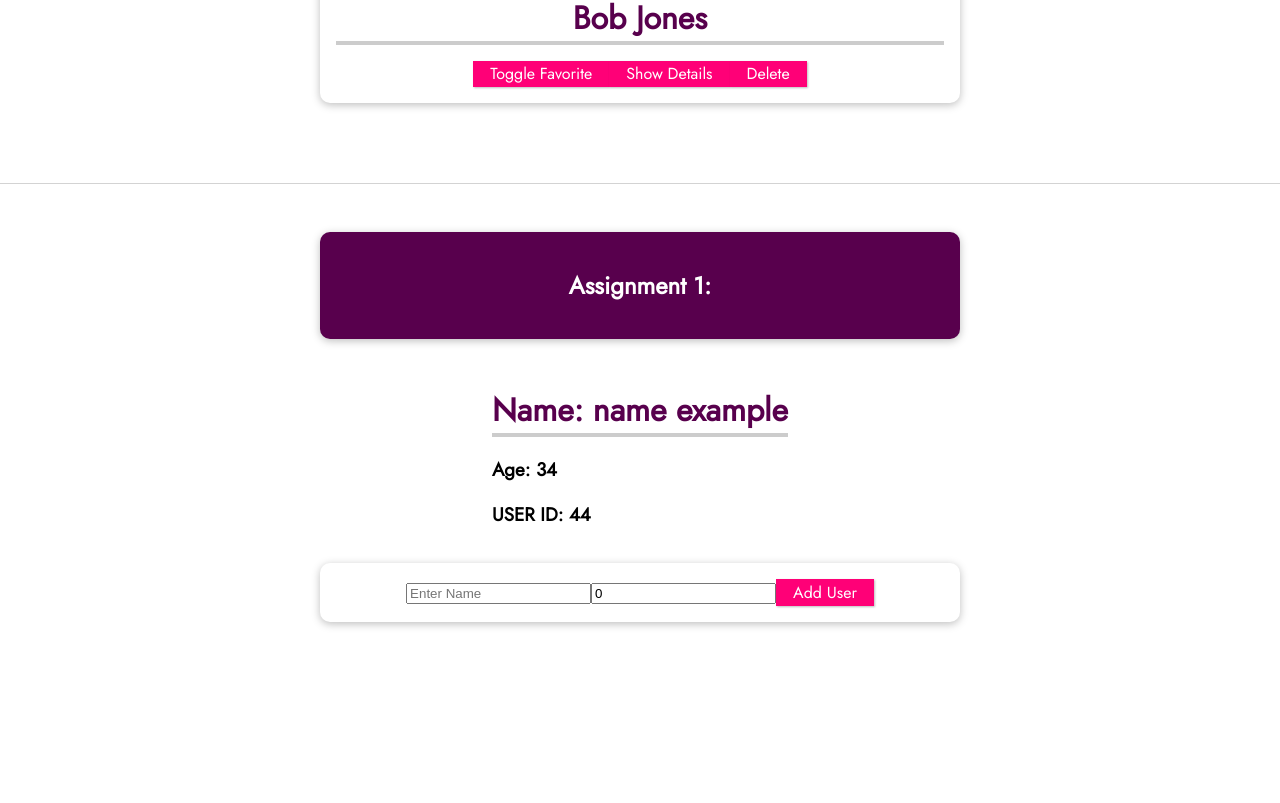
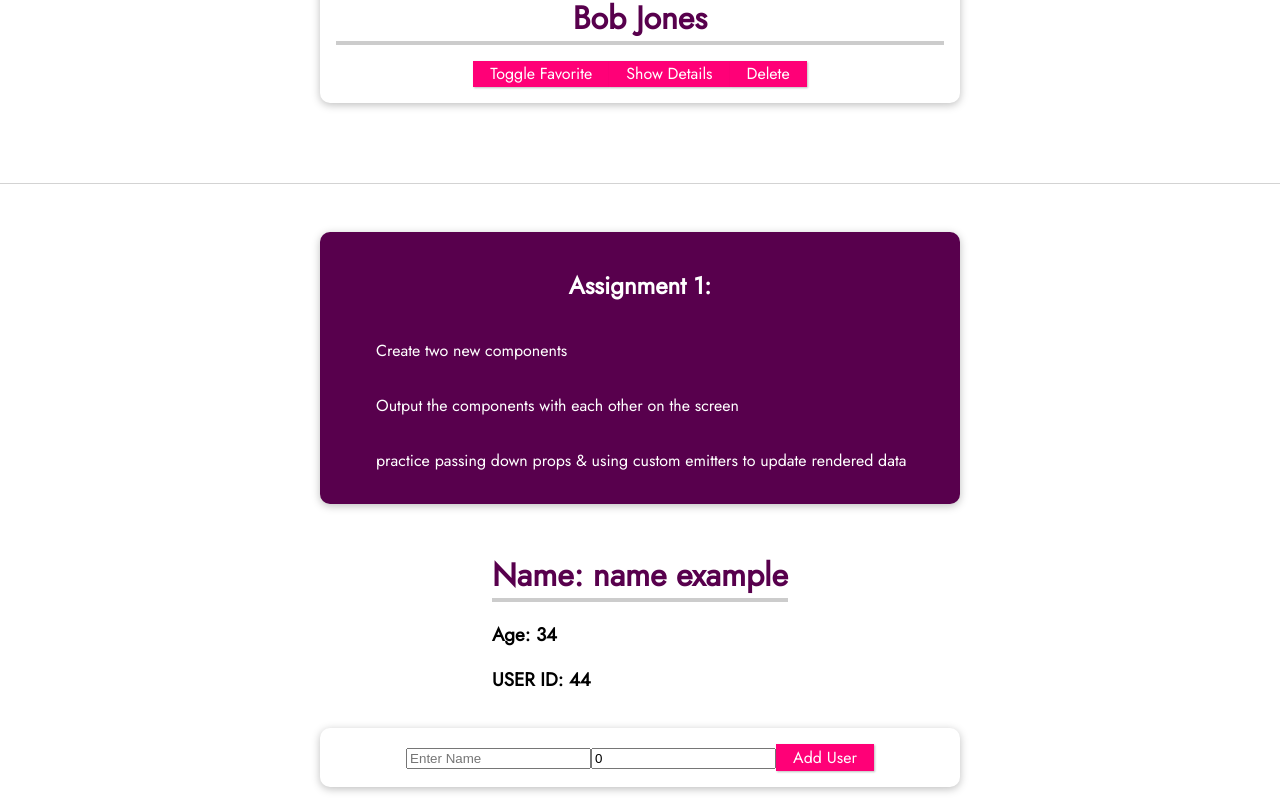
Before and after one commit to devin-L-knight/vue-first-app, a Vue app: page / in a window 1280 px wide. Shown: the part 797-1600 px from the top of the page. Before the commit the page ends 1435 px from the top, so only its background shows below. Built offline with nearby package versions, Linux system fonts and the light colour scheme.

Commit message:
Added some assignment objectives to the section

```diff
--- a/src/App.vue
+++ b/src/App.vue
@@ -18,7 +18,14 @@
   </section>
   <!-- Here we'll include a section that will render our components from assignment 1 -->
   <section class="assignment-section">
-    <header><h1>Assignment 1:</h1></header>
+    <header>
+      <h1>Assignment 1:</h1>
+      <div class="assignment-objectives">
+        <ol>Create two new components</ol>
+        <ol>Output the components with each other on the screen</ol>
+        <ol>practice passing down props & using custom emitters to update rendered data</ol>
+      </div>
+    </header>
       <!-- v-for="user in users" -->
     <active-user
       :userId="user.id"
@@ -193,4 +200,10 @@
     flex-direction: column;
     margin-top: 5rem;
   }
+
+  .assignment-objectives {
+    display: flex;
+    flex-direction: column;
+    align-items: baseline;
+  }
 </style>
```
